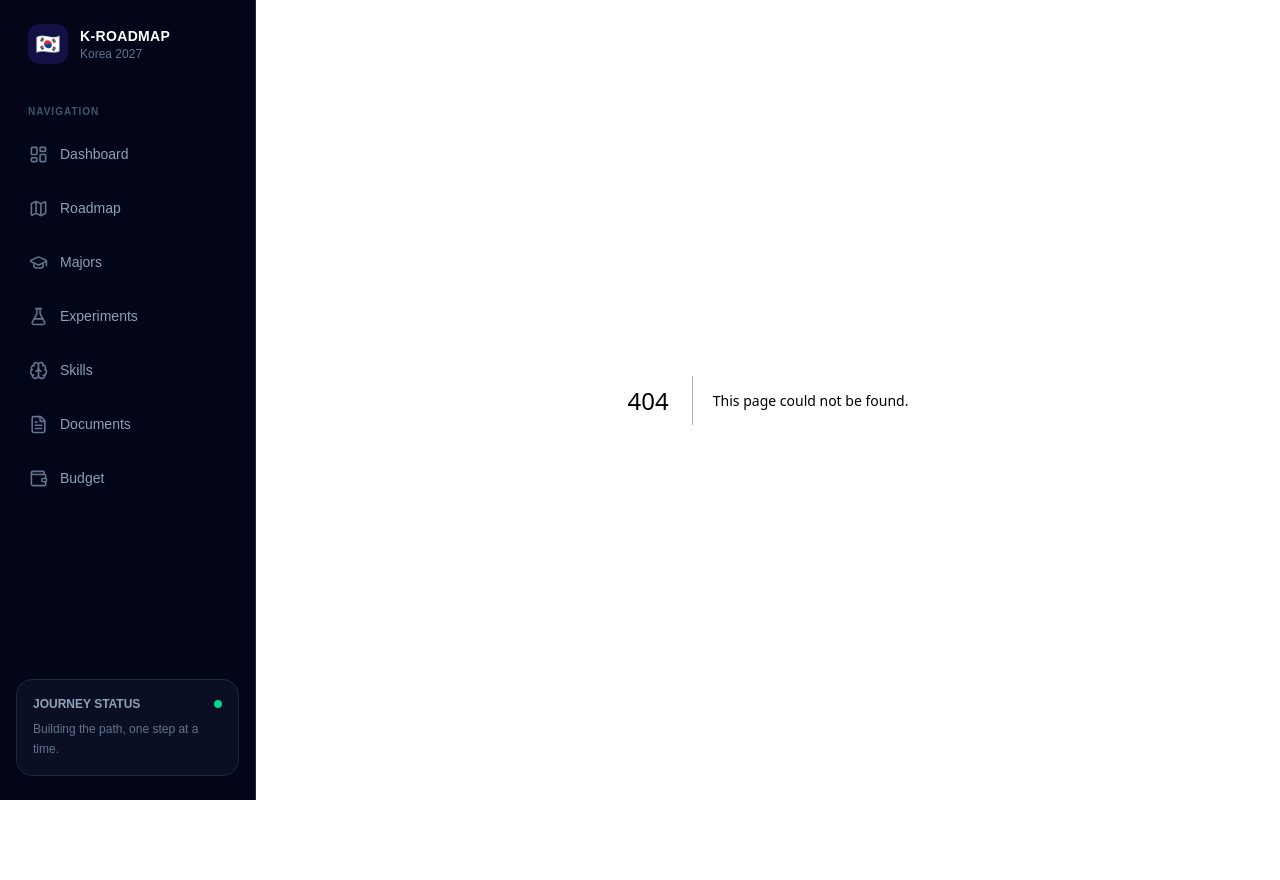
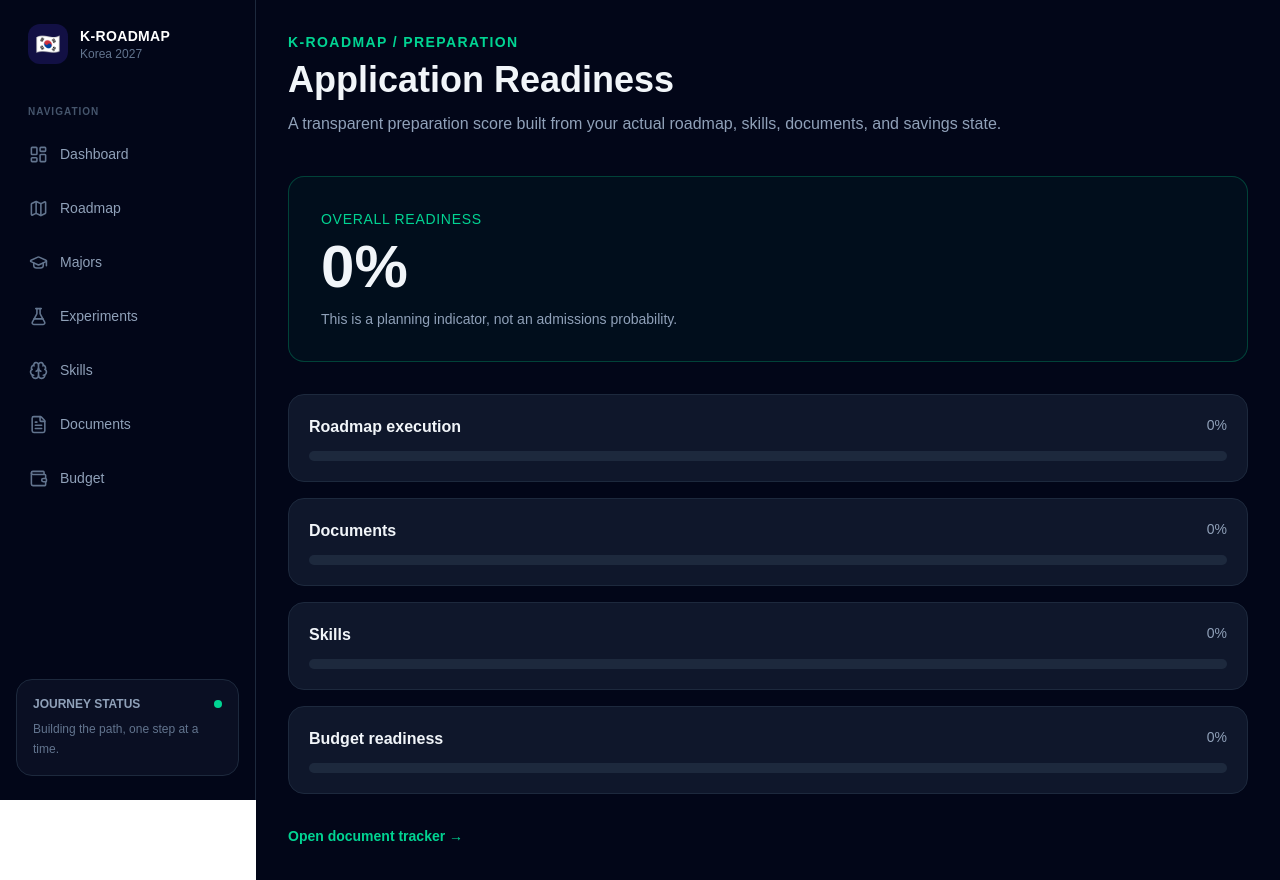
Before and after one commit to piwww11/K-roadmap, a Next.js app: page /readiness in a window 1280 px wide. Before the commit this address had no page. Before the commit the page ends 800 px from the top, so only its background shows below. Built offline with nearby package versions, Linux system fonts and the light colour scheme.

Commit message:
feat: add application readiness dashboard

```diff
--- /dev/null
+++ b/app/readiness/page.tsx
@@ -0,0 +1,24 @@
+'use client';
+
+import { useEffect, useMemo, useState } from 'react';
+import { useJourneyStore } from '@/store/useJourneyStore';
+
+export default function ReadinessPage() {
+  const [hydrated, setHydrated] = useState(false);
+  const getOverallProgress = useJourneyStore((s) => s.getOverallProgress);
+  const documents = useJourneyStore((s) => s.documents);
+  const budget = useJourneyStore((s) => s.budget);
+  const skills = useJourneyStore((s) => s.skills);
+  useEffect(() => setHydrated(true), []);
+  const readiness = useMemo(() => {
+    if (!hydrated) return { roadmap: 0, documents: 0, skills: 0, budget: 0, overall: 0 };
+    const roadmap = getOverallProgress();
+    const documentsScore = documents.length ? Math.round((documents.filter((d) => d.status === 'Ready' || d.status === 'Verified').length / documents.length) * 100) : 0;
+    const skillsScore = skills.length ? Math.round((skills.filter((s) => s.status === 'completed').length / skills.length) * 100) : 0;
+    const budgetScore = budget.targetAmount <= 0 ? 0 : Math.min(100, Math.round((budget.currentSavings / budget.targetAmount) * 100));
+    const overall = Math.round((roadmap + documentsScore + skillsScore + budgetScore) / 4);
+    return { roadmap, documents: documentsScore, skills: skillsScore, budget: budgetScore, overall };
+  }, [budget, documents, getOverallProgress, hydrated, skills]);
+  const rows = [['Roadmap execution', readiness.roadmap], ['Documents', readiness.documents], ['Skills', readiness.skills], ['Budget readiness', readiness.budget]] as const;
+  return <main className="min-h-screen bg-slate-950 p-8 text-slate-100"><div className="mx-auto max-w-5xl"><header className="mb-10"><p className="text-sm font-semibold uppercase tracking-widest text-emerald-400">K-ROADMAP / PREPARATION</p><h1 className="mt-2 text-4xl font-bold">Application Readiness</h1><p className="mt-3 max-w-3xl text-slate-400">A transparent preparation score built from your actual roadmap, skills, documents, and savings state.</p></header><section className="mb-8 rounded-2xl border border-emerald-500/30 bg-emerald-500/5 p-8"><p className="text-sm uppercase tracking-wider text-emerald-400">Overall readiness</p><p className="mt-2 text-6xl font-bold">{readiness.overall}%</p><p className="mt-3 text-sm text-slate-400">This is a planning indicator, not an admissions probability.</p></section><section className="space-y-4">{rows.map(([label, value]) => <div key={label} className="rounded-2xl border border-slate-800 bg-slate-900 p-5"><div className="mb-3 flex justify-between"><span className="font-semibold">{label}</span><span className="text-sm text-slate-400">{value}%</span></div><div className="h-2.5 rounded-full bg-slate-800"><div className="h-2.5 rounded-full bg-emerald-500" style={{ width: `${value}%` }} /></div></div>)}</section><a href="/documents" className="mt-8 inline-block text-sm font-semibold text-emerald-400">Open document tracker →</a></div></main>;
+}
```
